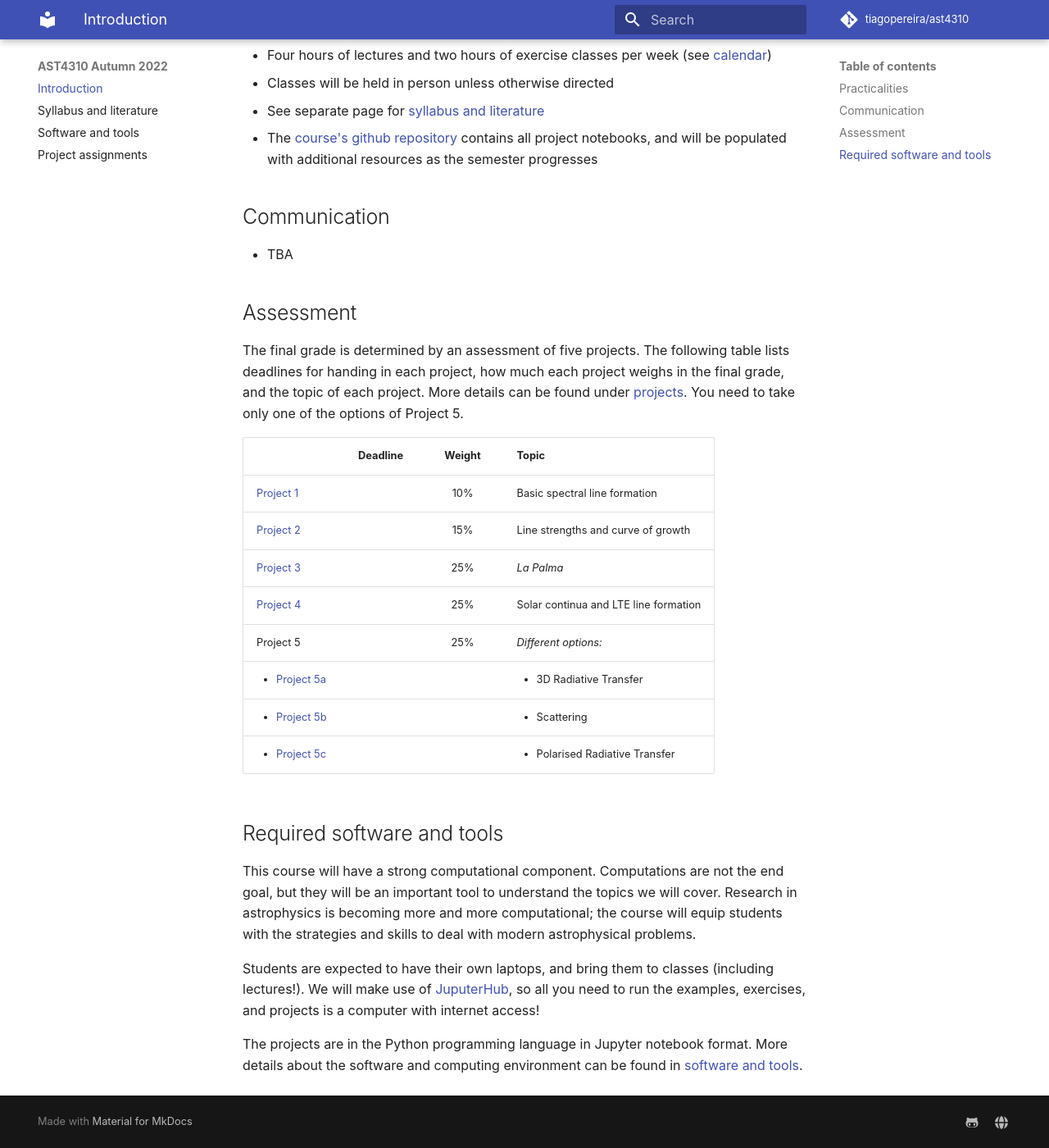
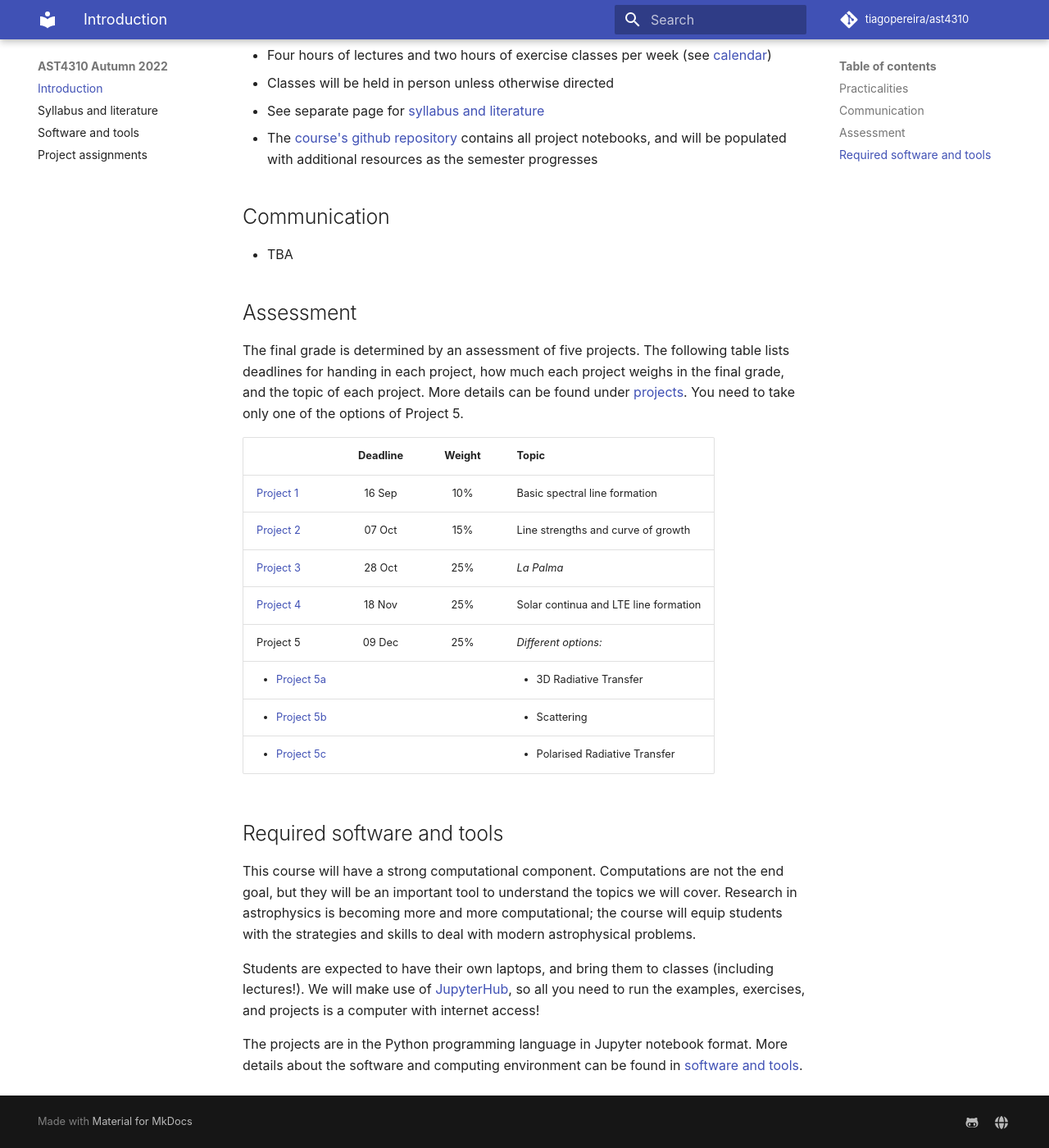
Before and after one commit to tiagopereira/ast4310_h21, an MkDocs documentation site: the page built from docs/index.md, in a window 1280 px wide and 1400 px high, scrolled down 292 px. Shown: the whole window at 82% size. Built offline with MkDocs 1.6.1 and Material for MkDocs 9.7.7, drawn with Linux system fonts in a browser that asks for light colours; comment, search, counter and statistics services are not loaded.

Commit message:
Update index.md

```diff
--- a/docs/index.md
+++ b/docs/index.md
@@ -19,11 +19,11 @@ The final grade is determined by an assessment of five projects. The following t
 
 |        | Deadline          | Weight  |  Topic  |
 | ------------- |:-------------:| :----:|:---|
-| [Project 1](https://github.com/tiagopereira/ast4310/tree/main/notebooks/project1)     |  | 10% | Basic spectral line formation |
-| [Project 2](https://github.com/tiagopereira/ast4310/tree/main/notebooks/project2)     |  | 15% | Line strengths and curve of growth |
-| [Project 3](https://github.com/tiagopereira/ast4310/tree/main/notebooks/project3)     |  | 25% | *La Palma* |
-| [Project 4](https://github.com/tiagopereira/ast4310/tree/main/notebooks/project4)     |  | 25% | Solar continua and LTE line formation |
-| Project 5     |  | 25% | *Different options:* |
+| [Project 1](https://github.com/tiagopereira/ast4310/tree/main/notebooks/project1)     | 16 Sep | 10% | Basic spectral line formation |
+| [Project 2](https://github.com/tiagopereira/ast4310/tree/main/notebooks/project2)     | 07 Oct | 15% | Line strengths and curve of growth |
+| [Project 3](https://github.com/tiagopereira/ast4310/tree/main/notebooks/project3)     | 28 Oct | 25% | *La Palma* |
+| [Project 4](https://github.com/tiagopereira/ast4310/tree/main/notebooks/project4)     | 18 Nov | 25% | Solar continua and LTE line formation |
+| Project 5     | 09 Dec | 25% | *Different options:* |
 | <ul><li><a href="https://github.com/tiagopereira/ast4310/tree/main/notebooks/project5a">Project 5a</a></li></ul>    | | | <ul><li>3D Radiative Transfer</li></ul>|
 | <ul><li><a href="https://github.com/tiagopereira/ast4310/tree/main/notebooks/project5b">Project 5b</a></li></ul>   | | | <ul><li>Scattering</li></ul> |
 | <ul><li><a href="https://github.com/tiagopereira/ast4310/tree/main/notebooks/project5c">Project 5c</a></li></ul>   | | | <ul><li>Polarised Radiative Transfer</li></ul> |
@@ -32,6 +32,6 @@ The final grade is determined by an assessment of five projects. The following t
 
 This course will have a strong computational component. Computations are not the end goal, but they will be an important tool to understand the topics we will cover. Research in astrophysics is becoming more and more computational; the course will equip students with the strategies and skills to deal with modern astrophysical problems.
 
-Students are expected to have their own laptops, and bring them to classes (including lectures!). We will make use of [JuputerHub](https://jupyterhub.uio.no/user/home/lab), so all you need to run the examples, exercises, and projects is a computer with internet access!
+Students are expected to have their own laptops, and bring them to classes (including lectures!). We will make use of [JupyterHub](https://jupyterhub.uio.no/user/home/lab), so all you need to run the examples, exercises, and projects is a computer with internet access!
 
 The projects are in the Python programming language in Jupyter notebook format. More details about the software and computing environment can be found in [software and tools](tools/).
```
